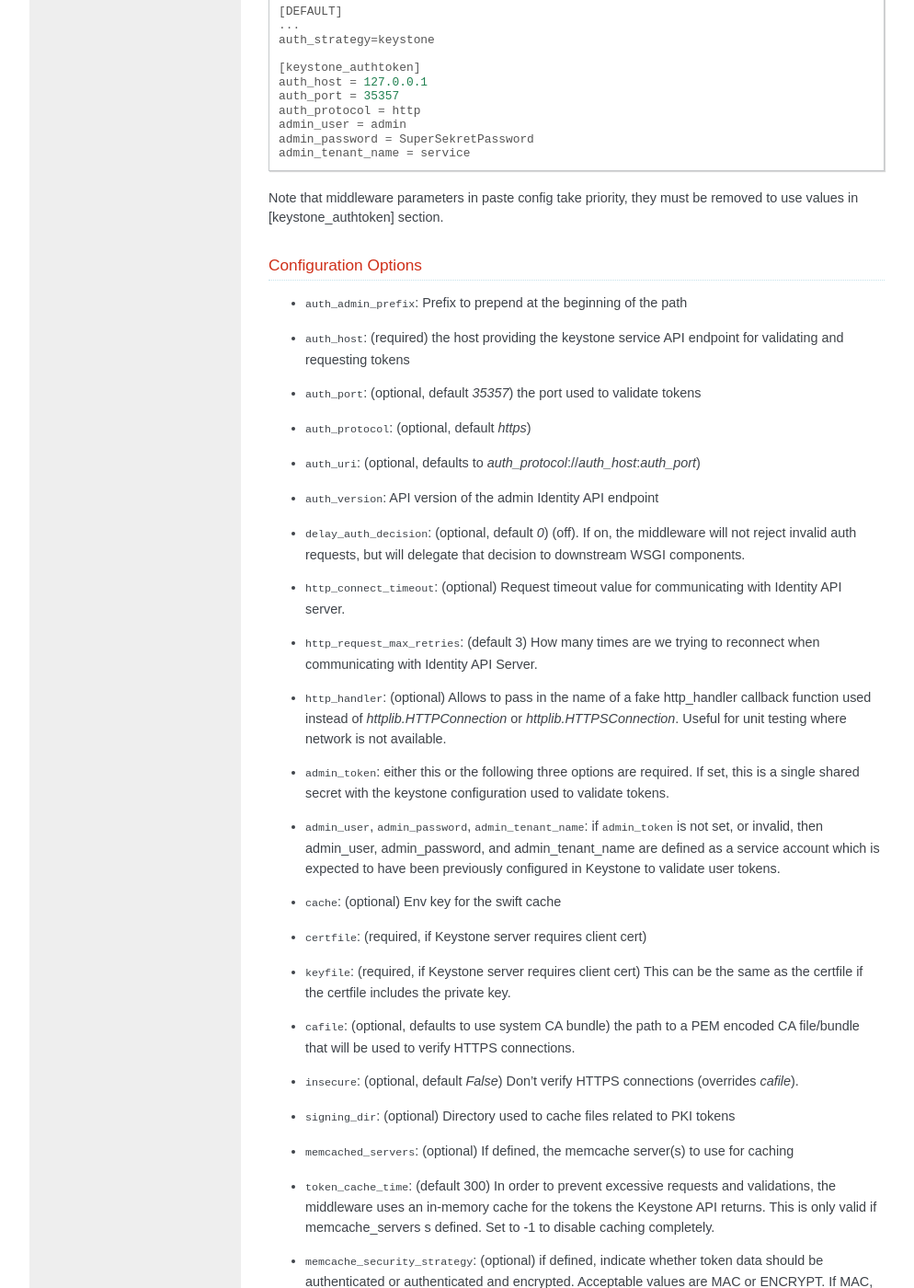
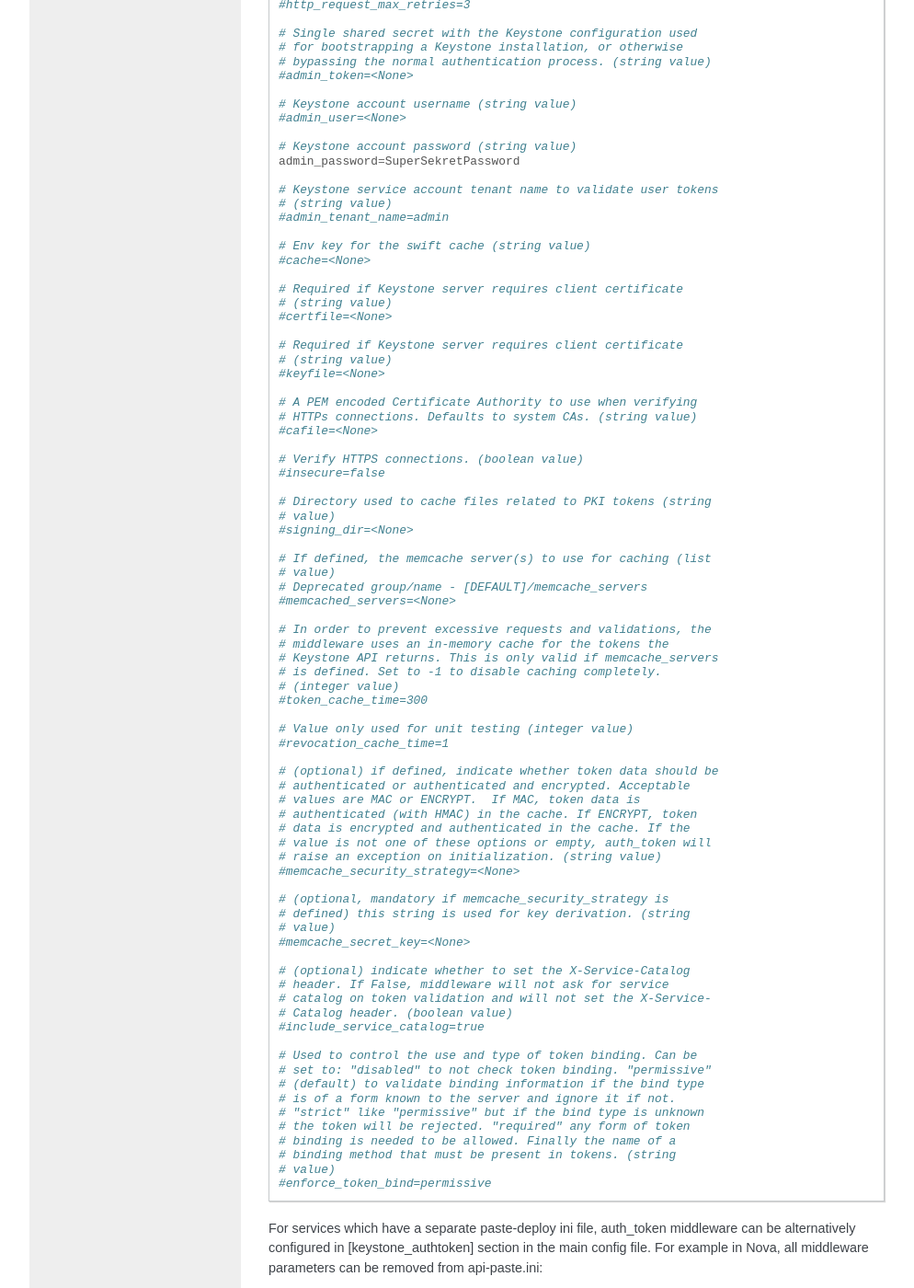
Before and after one commit to openstack/keystonemiddleware, a Sphinx documentation site: the page built from source/middlewarearchitecture.rst, in a window 1280 px wide and 1400 px high, scrolled down 2679 px. Shown: the whole window at 92% size, without its empty margins (128-1122 px from the left). Built offline with Sphinx 7.4.7, drawn with Linux system fonts in a browser that asks for light colours; pages that are not in the unit, such as notebooks, are missing from menus; the version number could not be read and is left out; some of the changed text lies outside the part shown.

Commit message:
Update docs for auth_token middleware config options
The documentation for the auth_token middleware config options
was out of date.

Change-Id: I8d03d77c58c714375e1e5174962991aa3adc61af

```diff
--- a/source/middlewarearchitecture.rst
+++ b/source/middlewarearchitecture.rst
@@ -121,25 +121,124 @@
 
     [filter:authtoken]
     paste.filter_factory = keystoneclient.middleware.auth_token:filter_factory
-    auth_host = 127.0.0.1
-    auth_port = 35357
-    auth_protocol = http
-    admin_token = Super999Sekret888Password777
-    admin_user = admin
-    admin_password = SuperSekretPassword
-    admin_tenant_name = service
-    ;Uncomment next line to use Swift MemcacheRing
-    ;cache = swift.cache
-    ;Uncomment next line and check ip:port to use memcached to cache tokens
-    ;memcached_servers = 127.0.0.1:11211
-    ;Uncomment next 2 lines to turn on memcache protection
-    ;memcache_security_strategy = ENCRYPT
-    ;memcache_secret_key = change_me
-    ;Uncomment next 2 lines if Keystone server is validating client cert
-    ;certfile = <path to middleware public cert>
-    ;keyfile = <path to middleware private cert>
-    ;Uncomment next line to opt-out of service catalog
-    ;include_service_catalog = False
+
+    # Prefix to prepend at the beginning of the path (string
+    # value)
+    #auth_admin_prefix=
+
+    # Host providing the admin Identity API endpoint (string
+    # value)
+    auth_host=127.0.0.1
+
+    # Port of the admin Identity API endpoint (integer value)
+    auth_port=35357
+
+    # Protocol of the admin Identity API endpoint(http or https)
+    # (string value)
+    auth_protocol=https
+
+    # Complete public Identity API endpoint (string value)
+    #auth_uri=<None>
+
+    # API version of the admin Identity API endpoint (string
+    # value)
+    #auth_version=<None>
+
+    # Do not handle authorization requests within the middleware,
+    # but delegate the authorization decision to downstream WSGI
+    # components (boolean value)
+    #delay_auth_decision=false
+
+    # Request timeout value for communicating with Identity API
+    # server. (boolean value)
+    #http_connect_timeout=<None>
+
+    # How many times are we trying to reconnect when communicating
+    # with Identity API Server. (integer value)
+    #http_request_max_retries=3
+
+    # Single shared secret with the Keystone configuration used
+    # for bootstrapping a Keystone installation, or otherwise
+    # bypassing the normal authentication process. (string value)
+    #admin_token=<None>
+
+    # Keystone account username (string value)
+    #admin_user=<None>
+
+    # Keystone account password (string value)
+    admin_password=SuperSekretPassword
+
+    # Keystone service account tenant name to validate user tokens
+    # (string value)
+    #admin_tenant_name=admin
+
+    # Env key for the swift cache (string value)
+    #cache=<None>
+
+    # Required if Keystone server requires client certificate
+    # (string value)
+    #certfile=<None>
+
+    # Required if Keystone server requires client certificate
+    # (string value)
+    #keyfile=<None>
+
+    # A PEM encoded Certificate Authority to use when verifying
+    # HTTPs connections. Defaults to system CAs. (string value)
+    #cafile=<None>
+
+    # Verify HTTPS connections. (boolean value)
+    #insecure=false
+
+    # Directory used to cache files related to PKI tokens (string
+    # value)
+    #signing_dir=<None>
+
+    # If defined, the memcache server(s) to use for caching (list
+    # value)
+    # Deprecated group/name - [DEFAULT]/memcache_servers
+    #memcached_servers=<None>
+
+    # In order to prevent excessive requests and validations, the
+    # middleware uses an in-memory cache for the tokens the
+    # Keystone API returns. This is only valid if memcache_servers
+    # is defined. Set to -1 to disable caching completely.
+    # (integer value)
+    #token_cache_time=300
+
+    # Value only used for unit testing (integer value)
+    #revocation_cache_time=1
+
+    # (optional) if defined, indicate whether token data should be
+    # authenticated or authenticated and encrypted. Acceptable
+    # values are MAC or ENCRYPT.  If MAC, token data is
+    # authenticated (with HMAC) in the cache. If ENCRYPT, token
+    # data is encrypted and authenticated in the cache. If the
+    # value is not one of these options or empty, auth_token will
+    # raise an exception on initialization. (string value)
+    #memcache_security_strategy=<None>
+
+    # (optional, mandatory if memcache_security_strategy is
+    # defined) this string is used for key derivation. (string
+    # value)
+    #memcache_secret_key=<None>
+
+    # (optional) indicate whether to set the X-Service-Catalog
+    # header. If False, middleware will not ask for service
+    # catalog on token validation and will not set the X-Service-
+    # Catalog header. (boolean value)
+    #include_service_catalog=true
+
+    # Used to control the use and type of token binding. Can be
+    # set to: "disabled" to not check token binding. "permissive"
+    # (default) to validate binding information if the bind type
+    # is of a form known to the server and ignore it if not.
+    # "strict" like "permissive" but if the bind type is unknown
+    # the token will be rejected. "required" any form of token
+    # binding is needed to be allowed. Finally the name of a
+    # binding method that must be present in tokens. (string
+    # value)
+    #enforce_token_bind=permissive
 
 For services which have a separate paste-deploy ini file, auth_token middleware
 can be alternatively configured in [keystone_authtoken] section in the main
@@ -162,6 +261,7 @@
     admin_user = admin
     admin_password = SuperSekretPassword
     admin_tenant_name = service
+    # Any of the options that could be set in api-paste.ini can be set here.
 
 Note that middleware parameters in paste config take priority, they must be
 removed to use values in [keystone_authtoken] section.
```
